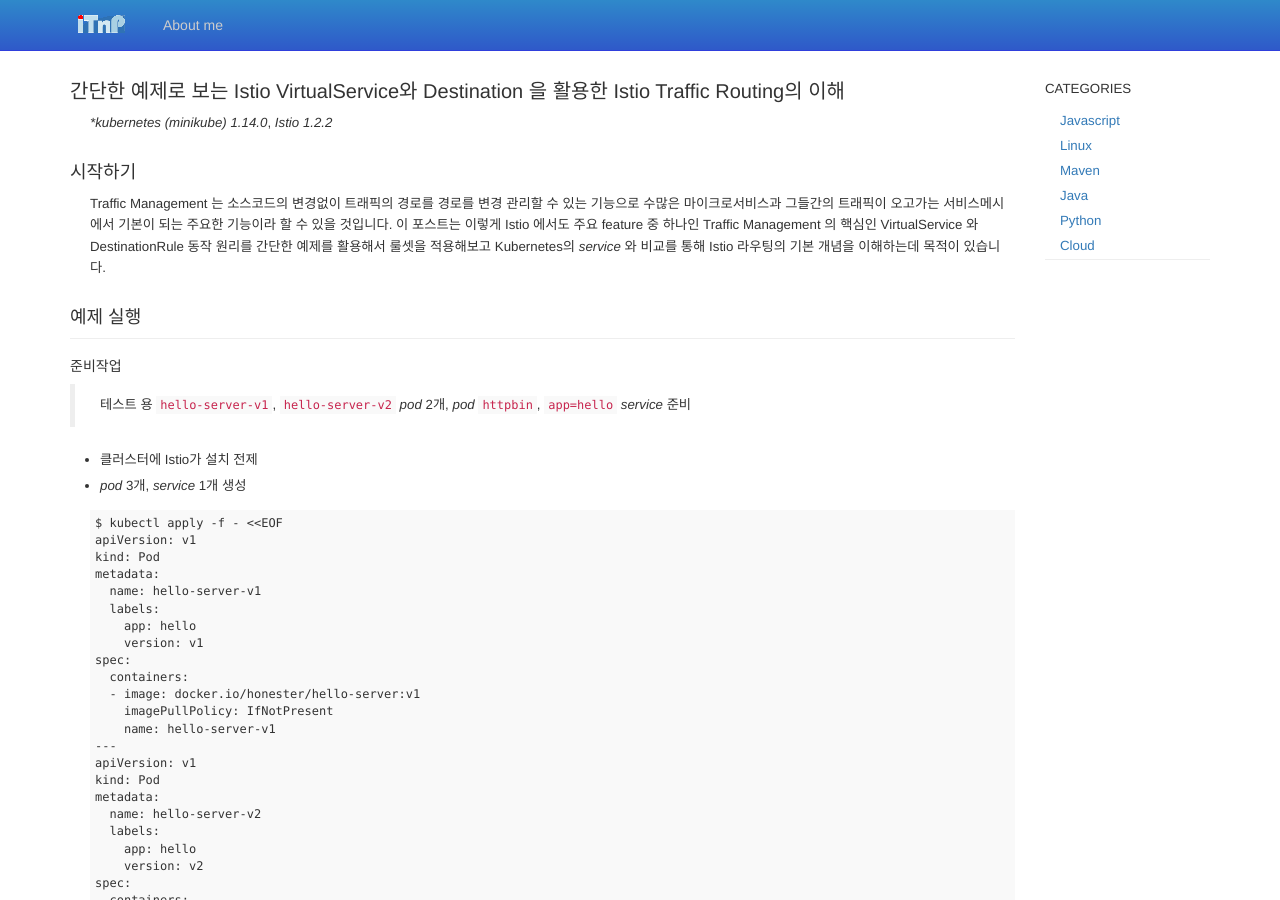
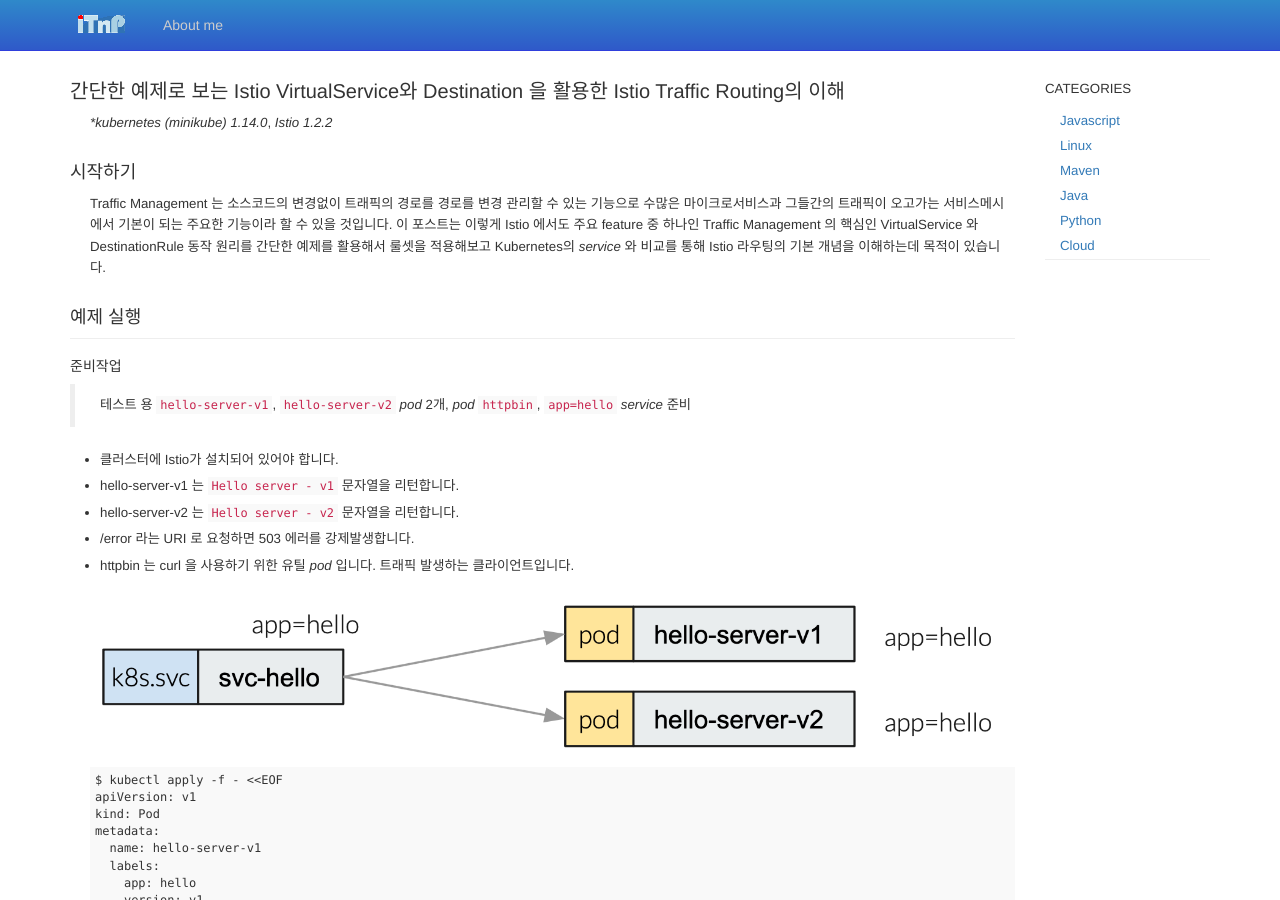
Before and after one commit to itnpeople/itnpeople.github.com, a Jekyll site: the page built from _posts/2019-07-24-istio routing api.md, in a window 1280 px wide and 900 px high. Built offline with Jekyll 4.4.1, drawn with Linux system fonts in a browser that asks for light colours.

Commit message:
update post

```diff
--- a/_posts/2019-07-24-istio routing api.md
+++ b/_posts/2019-07-24-istio routing api.md
@@ -24,8 +24,13 @@ Traffic Management 는 소스코드의 변경없이 트래픽의 경로를 경
 ### 준비작업
 > 테스트 용 `hello-server-v1`, `hello-server-v2` _pod_ 2개,   _pod_  `httpbin`, `app=hello` _service_ 준비
 
-* 클러스터에 Istio가 설치 전제
-* _pod_ 3개, _service_ 1개 생성
+* 클러스터에 Istio가 설치되어 있어야 합니다.
+* hello-server-v1 는 `Hello server - v1` 문자열을 리턴합니다.
+* hello-server-v2 는 `Hello server - v2` 문자열을 리턴합니다.
+* /error 라는 URI 로 요청하면 503 에러를 강제발생합니다.
+* httpbin 는 curl 을 사용하기 위한 유틸 _pod_ 입니다. 트래픽 발생하는 클라이언트입니다.
+
+![](http://itnp.kr/resources/img/post/istio-vs-dr-uc-01.png)
 
 ~~~
 $ kubectl apply -f - <<EOF
@@ -98,20 +103,22 @@ pod/hello-server-v2   2/2     Running   0          20m
   * Istio VirtualService 을 이용하여 라우팅 비율 룰셋을 지정하는 경우
   * 트래픽  은 v1 _pod_ 와 v2 _pod_ 각각 9:1 비율로 전달됩니다.
 
-![Cases](/resources/img/post/istio-virtualservice-case.png)
-
 * Case 5
   * v1, v2 _service_ 대신 **DestinationRule** 을 이용는 경우
   * Case 4와 동일한 결과를 리턴 받습니다.
   * VirtualService 에서 `app=hello` 로 _endpoints_ 를 지정하고 DestinationRule 에서 label `version=v1`, `version=v2` 지정해 subset으로 세분화 구성
   * 트래픽  은 v1 _pod_ 와 v2 _pod_ 각각 9:1 비율로 전달됩니다.
 
+
+![Cases](/resources/img/post/istio-virtualservice-case.png)
 ![Cases](/resources/img/post/istio-virtualservice-case-2.png)
 
 
 ###  Case 1
 > 2개의 샘플 _pod_ - `hello-server-v1`, `hello-server-v2` - 가 서로 같은 App. 이라 정의하고 (실제로는 다르지만)
 > `svc-hello` 로 트래픽을  발생시키면 해당 트래픽은 endpoints 로 round robin 되는것을 확인합니다.
+
+![routeapi-usecase-1](http://itnp.kr/resources/img/post/istio-vs-dr-uc-01.png)
 
 * `svc-hello` service 생성
 
```
Also changed, not shown: other parts of _posts/2019-07-24-istio routing api.md (+8 -0 lines), 404.html (+13 -14 lines), _posts/2019-07-30-canary deployments using istio.md (+18 -2 lines).
